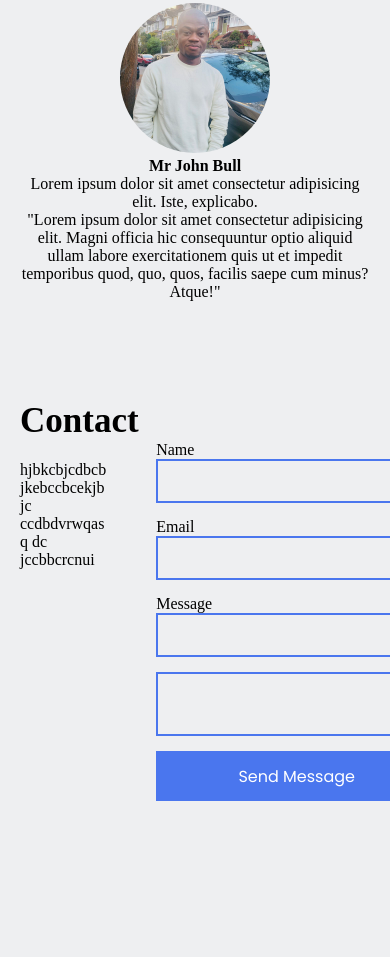
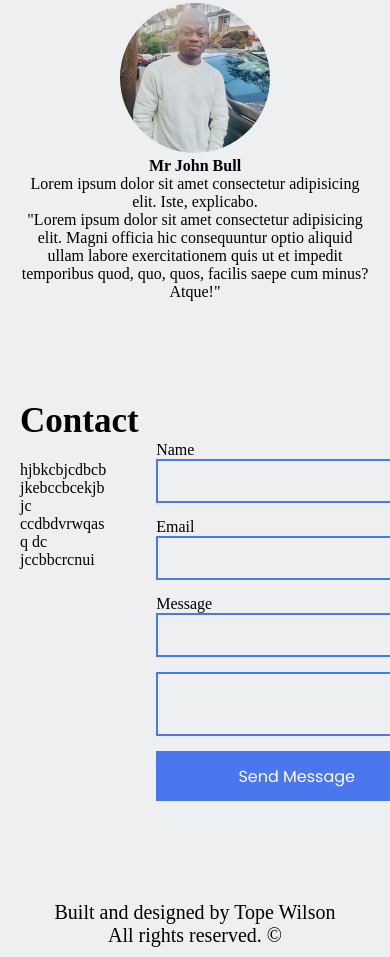
Before and after one commit to Azamann01/first-port, a plain HTML site: page index.html in a window 390 px wide. Shown: the part 1405-2362 px from the top of the page. Before the commit the page ends 2306 px from the top, so only its background shows below. Drawn offline with Linux system fonts and the light colour scheme.

Commit message:
responsive portfolio webpage

```diff
--- a/index.html
+++ b/index.html
@@ -130,6 +130,7 @@
           "Lorem ipsum dolor sit amet consectetur adipisicing elit. Magni officia hic consequuntur optio aliquid ullam labore exercitationem quis ut et impedit temporibus quod, quo, quos, facilis saepe cum minus? Atque!"
         </div>
       </section>
+
       <!-- section 4: contact-->
       <section id="contact" class="contact-section">
         <h2>Contact</h2>
@@ -153,11 +154,16 @@
             <button type="submit">Send Message</button>
           </form>
 
-
-
         </div>
-
       </section>
+      <div class="footer-section">
+      <footer>
+        <p>Built and designed by Tope Wilson
+            <br>
+            All rights reserved. &copy;
+        </p>
+    </footer>
+      </div>
     </main>
   </body>
 </html>
--- a/styles.css
+++ b/styles.css
@@ -229,7 +229,13 @@ nav .right a span {
 .contact-section .group form button:hover {
   filter: brightness(0.9);
 }
+.footer-section {
+  font-size: 20px;
+  text-align: center;
+  margin: 10px;
+}
 
+/* Responsive section*/
 @media (max-width: 850px) {
   /* SECTION 1 */
   .hero-section .text h2 {
```
